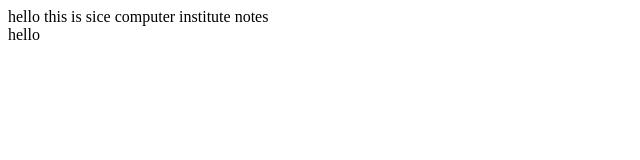
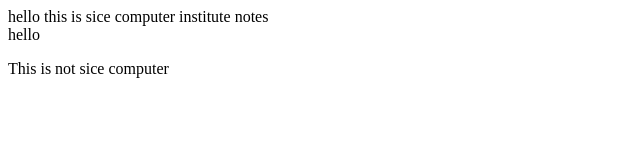
Before and after one commit to SamirulHub786/O_LEVEL-CLASSES, a plain HTML site: page index.html in a window 1280 px wide. Shown: the whole page, without its empty margins (0-640 px from the left). Drawn offline with Linux system fonts and the light colour scheme.

Commit message:
new para added

```diff
--- a/index.html
+++ b/index.html
@@ -8,5 +8,6 @@
 <body>
     hello this is sice computer institute notes
     <div class="box">hello</div>
+    <p>This is not sice computer</p>
 </body>
 </html>
```
